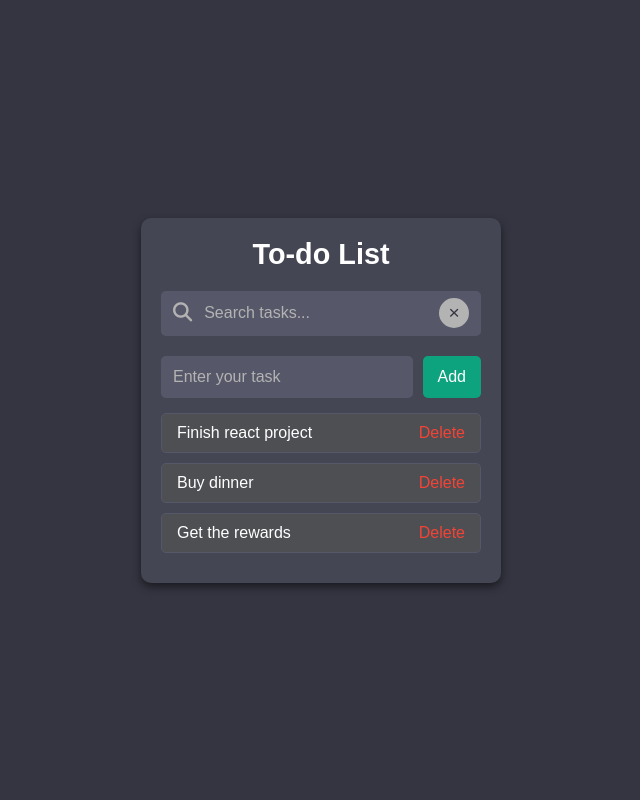
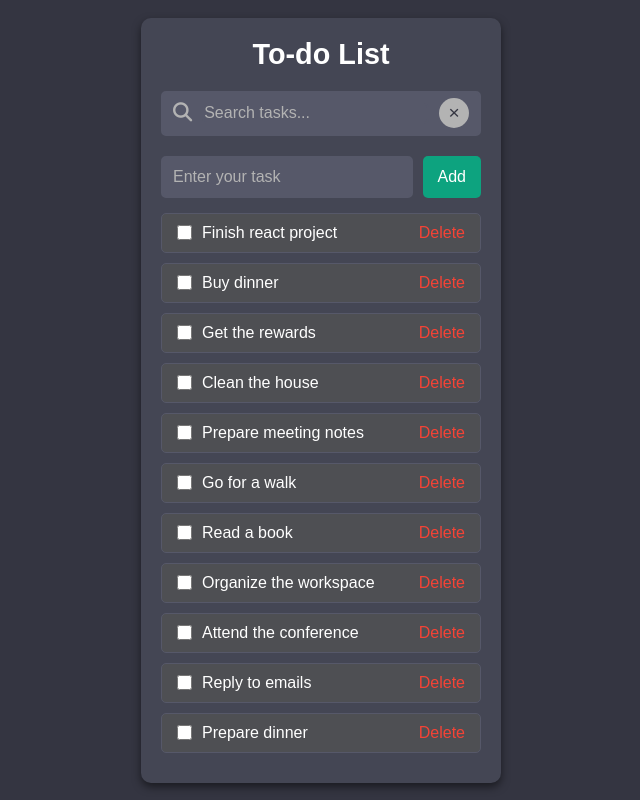
Before and after one commit to shawwnn/todo-list-1, a React (Vite) app: page / in a window 1280 px wide. Shown: the whole page, without its empty margins (319-959 px from the left). Built offline with nearby package versions, Linux system fonts and the light colour scheme.

Commit message:
feat: Add task completion functionality
- Implemented toggle to mark tasks as completed or ongoing
- Updated task display to reflect completion status
- Added checkbox UI for task completion
- Tasks marked as completed are visually distinct

```diff
--- a/src/App.jsx
+++ b/src/App.jsx
@@ -7,18 +7,35 @@ import TodoSearch from "./components/TodoSearch"
 
 function App() {
   const [tasks, setTasks] = useState([
-    {id: 1, text: 'Finish react project'},
-    {id: 2, text: 'Buy dinner'},
-    {id: 3, text: 'Get the rewards'},
-  ])
+    { id: 1, text: 'Finish react project', isCompleted: false },
+    { id: 2, text: 'Buy dinner', isCompleted: false },
+    { id: 3, text: 'Get the rewards', isCompleted: false },
+    { id: 4, text: 'Clean the house', isCompleted: false },
+    { id: 5, text: 'Prepare meeting notes', isCompleted: false },
+    { id: 6, text: 'Go for a walk', isCompleted: false },
+    { id: 7, text: 'Read a book', isCompleted: false },
+    { id: 8, text: 'Organize the workspace', isCompleted: false },
+    { id: 9, text: 'Attend the conference', isCompleted: false },
+    { id: 10, text: 'Reply to emails', isCompleted: false },
+    { id: 11, text: 'Prepare dinner', isCompleted: false },
+  ]);
+
   const [taskText, setTaskText] = useState('')
   const [searchQuery, setSearchQuery] = useState('')
+  // const [isCompleted, setIsCompleted] = useState(false)
 
   const [editingTaskId, setEditingTaskId] = useState(null)
 
   const editTask = (id) => {
+    const selectedTask = tasks.find((task) => task.id === id);
+    if (selectedTask?.isCompleted) {
+      // Prevent editing if the task is completed
+      return;
+    }
+
     setEditingTaskId(id)
     setSearchQuery('')
+    setTaskText(selectedTask.text);
   }
 
   const saveTask = (id, taskText) => {
@@ -59,6 +76,14 @@ function App() {
     setTaskText('')
   }
 
+  const toggleCompletion = (taskId) => {
+    const updatedTasks = tasks.map((task) =>
+      task.id === taskId ? {...task, isCompleted: !task.isCompleted } : task
+    )
+    setTasks(updatedTasks)
+    setTaskText('')
+  }
+
   return (
     <div className="todo-container">
       <Header />
@@ -82,6 +107,7 @@ function App() {
         tasks={tasks}
         onEditTask={editTask}
         searchQuery={searchQuery}
+        onToggleCompletion={toggleCompletion}
       />
 
     </div>
--- a/src/components/TodoItem.jsx
+++ b/src/components/TodoItem.jsx
@@ -1,22 +1,39 @@
 import React, { useState } from 'react'
 
-const TodoItem = ({ task, onDeleteTask, onEditTask }) => {
-  const [isDeleted, setIsDeleted] = useState(false)
+const TodoItem = ({ task, onDeleteTask, onEditTask, onToggleCompletion }) => {
+  const [isFadingOut, setIsFadingOut] = useState(false)
 
-  const handleDeleteTask = () => {
-    setIsDeleted(true)
+  const handleDeleteTask = (e) => {
+    e.stopPropagation()
+    setIsFadingOut(true)
     setTimeout(() => {
       onDeleteTask(task.id)
     }, 155)
   }
 
+  const handleEditTask = (e) => {
+    if(e.target.type === 'checkbox' || e.target.tagName === 'BUTTON')  return
+    onEditTask(task.id)
+  }
+
   return (
     <li className={`task-item
-      ${isDeleted ? 'deleted' : ''}`}
-      onClick={() => {onEditTask(task.id)}}
+      ${isFadingOut ? 'fading-out' : ''}
+      ${task.isCompleted ? 'completed' : ''}`}
+
+      onClick={handleEditTask}
     >
-        <span>{task.text}</span>
-        <button onClick={handleDeleteTask}>Delete</button>
+      <input type="checkbox"
+        checked={task.isCompleted}
+        onChange={(e) => {
+          e.stopPropagation()
+          onToggleCompletion(task.id)}}
+        />
+      <span>{task.text}</span>
+      <button
+        onClick={handleDeleteTask}
+        disabled={task.isCompleted}
+      >Delete</button>
     </li>
   )
 }
--- a/src/components/TodoList.jsx
+++ b/src/components/TodoList.jsx
@@ -1,6 +1,6 @@
 import TodoItem from "./TodoItem"
 
-const TodoList = ({ tasks, onDeleteTask, onEditTask, searchQuery }) => {
+const TodoList = ({ tasks, onDeleteTask, onEditTask, searchQuery, onToggleCompletion }) => {
   const filteredTasks = tasks.filter((task) =>
     searchQuery === '' || task.text.toLowerCase().includes(searchQuery.toLowerCase())
   )
@@ -11,6 +11,7 @@ const TodoList = ({ tasks, onDeleteTask, onEditTask, searchQuery }) => {
         <TodoItem key={task.id} task={task}
           onDeleteTask={onDeleteTask}
           onEditTask={onEditTask}
+          onToggleCompletion={onToggleCompletion}
         />
       ))}
     </ul>
--- a/src/index.css
+++ b/src/index.css
@@ -115,9 +115,33 @@ body {
   transition: transform 0.1s ease, opacity 0.1s ease;
 }
 
-.task-item.deleted {
+.task-item.fading-out {
   transform: scale(0.9);
   opacity: 0;
+}
+
+/* Style for the checkbox */
+.task-item input[type="checkbox"] {
+  margin-right: 10px;
+  cursor: pointer;
+  width: 15px;
+  height: 15px;
+  accent-color: #4caf50; /* Green accent for checkbox */
+}
+
+button:disabled {
+  /*background-color: #a0a0a0; /* Greyed-out color */
+  /*cursor: not-allowed; /* Show the 'not-allowed' cursor */
+  opacity: 0.6; /* Make it slightly transparent */
+  pointer-events: none; /* Disable all pointer events, including hover */
+}
+
+/* Style when the task is completed */
+.task-item.completed {
+  /*text-decoration: line-through; /* Strikethrough */
+  color: #888; /* Dim the text color */
+  background-color: #3c3d40; /* Lighter background for completed tasks */
+  opacity:0.4
 }
 
 /* Search Bar 12/15/2025 */
```
